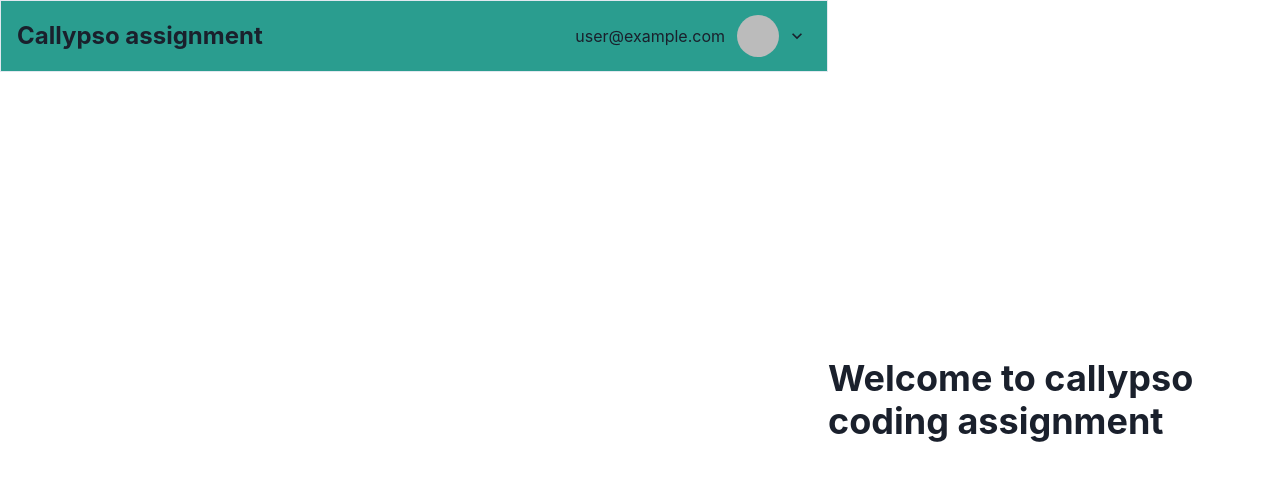
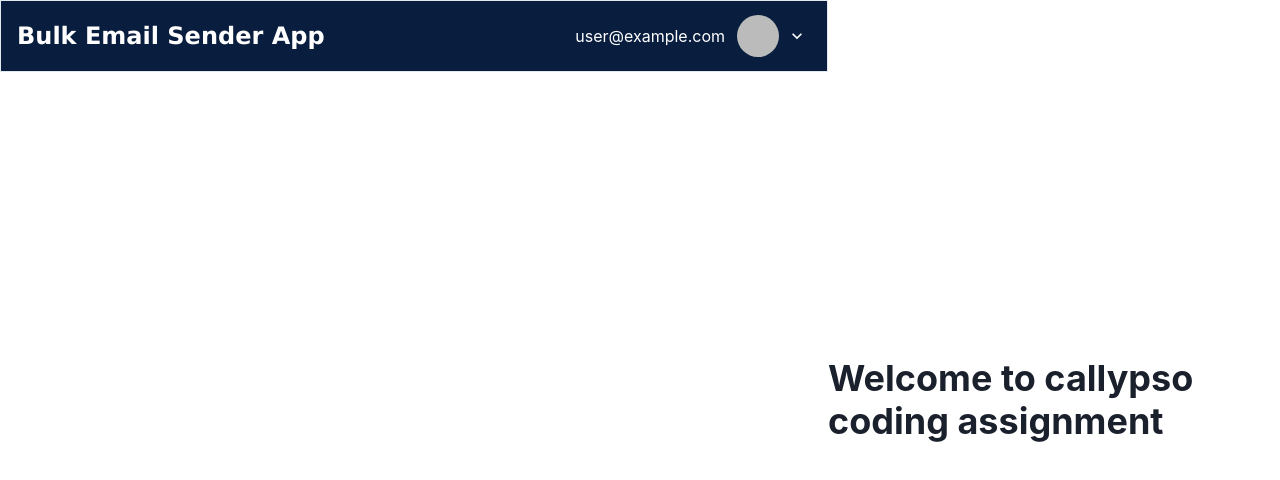
Before and after one commit to MohammedAK1991/Street-Perfomers-Map, a Next.js app in the folder client/: page / in a window 1280 px wide. Shown: the top 480 px of the page. Built offline with nearby package versions, Linux system fonts and the light colour scheme; no server answers; sample sign-in values are in the browser's storage.

Commit message:
style(header): change color of header, textColor and set new name for project

```diff
--- a/client/components/Header.tsx
+++ b/client/components/Header.tsx
@@ -37,8 +37,9 @@ export default function Header() {
       zIndex={999}
       width="100%"
       height={HEADER_HEIGHT}
-      bgColor="#2a9d8f"
+      bgColor="#091E3F"
       borderWidth="1px"
+      color="white"
       borderBottomColor="surfaceVariant"
       align="center"
       direction="row"
@@ -46,8 +47,13 @@ export default function Header() {
     >
       <Link href="/" passHref>
         <HStack cursor="pointer">
-          <Heading as="a" display={['flex']} fontSize="2xl" color="primary">
-            Callypso assignment
+          <Heading
+            as="a"
+            display={['flex']}
+            fontSize="2xl"
+            fontFamily="verdana"
+          >
+            Bulk Email Sender App
           </Heading>
         </HStack>
       </Link>
@@ -76,7 +82,7 @@ export default function Header() {
                 boxSize="42px"
                 size="sm"
                 name={auth?.displayName || 'user'}
-                src={auth?.photoURL || 'https://via.placeholder.com/150' }
+                src={auth?.photoURL || 'https://via.placeholder.com/150'}
               />
               <ChevronDownIcon boxSize="20px" />
             </HStack>
@@ -87,6 +93,7 @@ export default function Header() {
               fontFamily="heading"
               fontWeight="400"
               fontSize="sm"
+              color="black"
               py="2"
               onClick={handleOnSignOutClick}
             >
```
